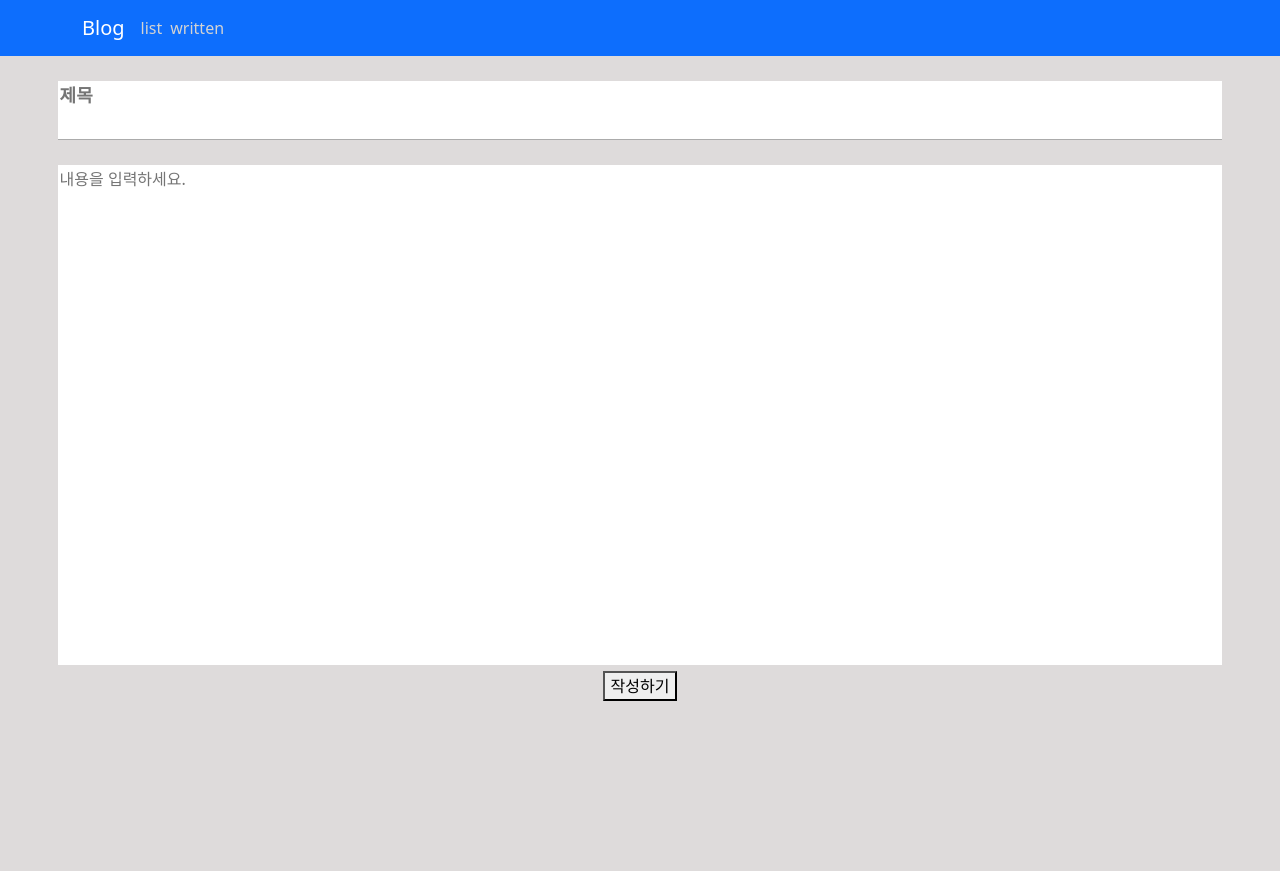
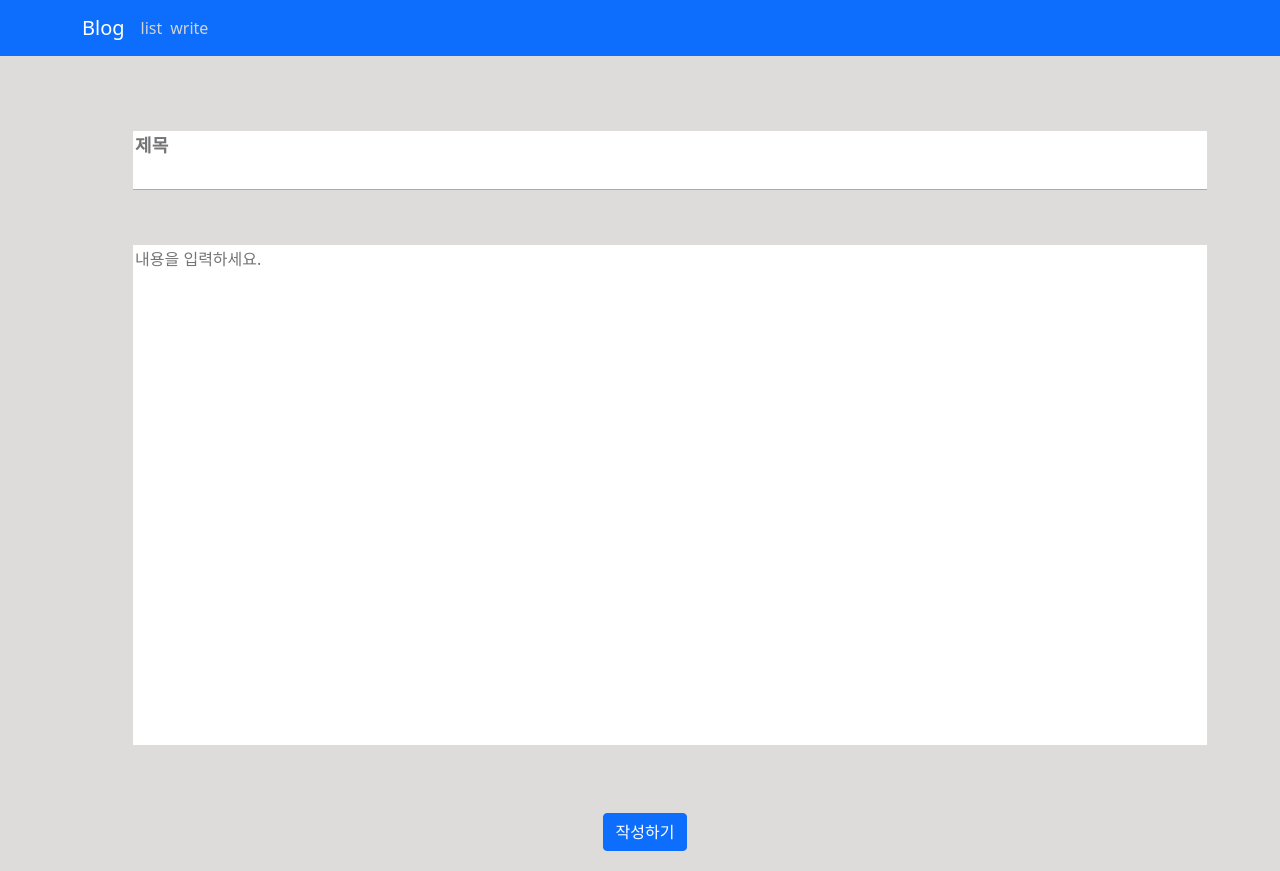
Before and after one commit to phw-plain/React-Blog, a React (Create React App) app: page /write in a window 1280 px wide. Before the commit the page ends 800 px from the top, so only its background shows below. Built offline with nearby package versions, Linux system fonts and the light colour scheme.

Commit message:
+ 코드 정리

```diff
--- a/src/App.js
+++ b/src/App.js
@@ -18,7 +18,7 @@ function App() {
             <Route path='/' element={<Main />}></Route>
             <Route path='/list' element={<List />}></Route>
             <Route path='/list/:id' element={<ListDetail />}></Route>
-            <Route path='/Write' element={<Write />}></Route>
+            <Route path='/write' element={<Write />}></Route>
         </Routes>
       </Router>
     </div>
--- a/src/components/Navigation.js
+++ b/src/components/Navigation.js
@@ -14,7 +14,7 @@ const Navigation = () => {
                     </Navbar.Brand>
                     <Nav className="me-auto">
                         <Link to="/list" className="gray">list</Link>
-                        <Link to="/written" className="gray">written</Link>
+                        <Link to="/write" className="gray">write</Link>
                     </Nav>
                 </Container>
             </Navbar>
--- a/src/components/Write.css
+++ b/src/components/Write.css
@@ -49,3 +49,7 @@
     cursor: pointer;
     background-color: white;
 }
+
+.submit{
+    margin-top: 5%;
+}
--- a/src/components/Write.js
+++ b/src/components/Write.js
@@ -1,4 +1,5 @@
 import React, {useState} from "react";
+import { Button } from 'react-bootstrap';
 import "./Write.css";
 import data from "../data/data.json";
 
@@ -15,27 +16,31 @@ const Write = (props) => {
         setContent(e.target.value)
     }
 
-    const sublit = () => {
+    const submit = () => {
         if(title.length === 0)
             alert("제목이 없습니다.");
         else if(content.length === 0)
             alert("내용이 없습니다");
         else
         {
-            console.log(data);
             const newData = {
                 id: data.length+1,
                 title: title,
                 body: content,
             }
             data.push(newData)
-            console.log(data);
+            alert('작성 완료!')
 
+            // 화면 초기화
+            setTitle('')
+            setContent('')
+            document.body.querySelector('#title_txt').value = ''
+            document.body.querySelector('#content_txt').value = ''
         }
     }
 
     return (
-        <div class Name = 'Write'>
+        <div className = 'Write'>
             <div>
                 <input onChange={handleTitle} type='text' id = 'title_txt' name='title' placeholder='제목'/>
             </div>
@@ -44,9 +49,9 @@ const Write = (props) => {
                 <textarea onChange={handleContent} id='content_txt' name='contents' placeholder='내용을 입력하세요.'></textarea>
             </div>
 
-            <button onClick={sublit}>
+            <Button className="submit" onClick={submit}>
                 작성하기
-            </button>
+            </Button>
         </div>
     );
 
```
